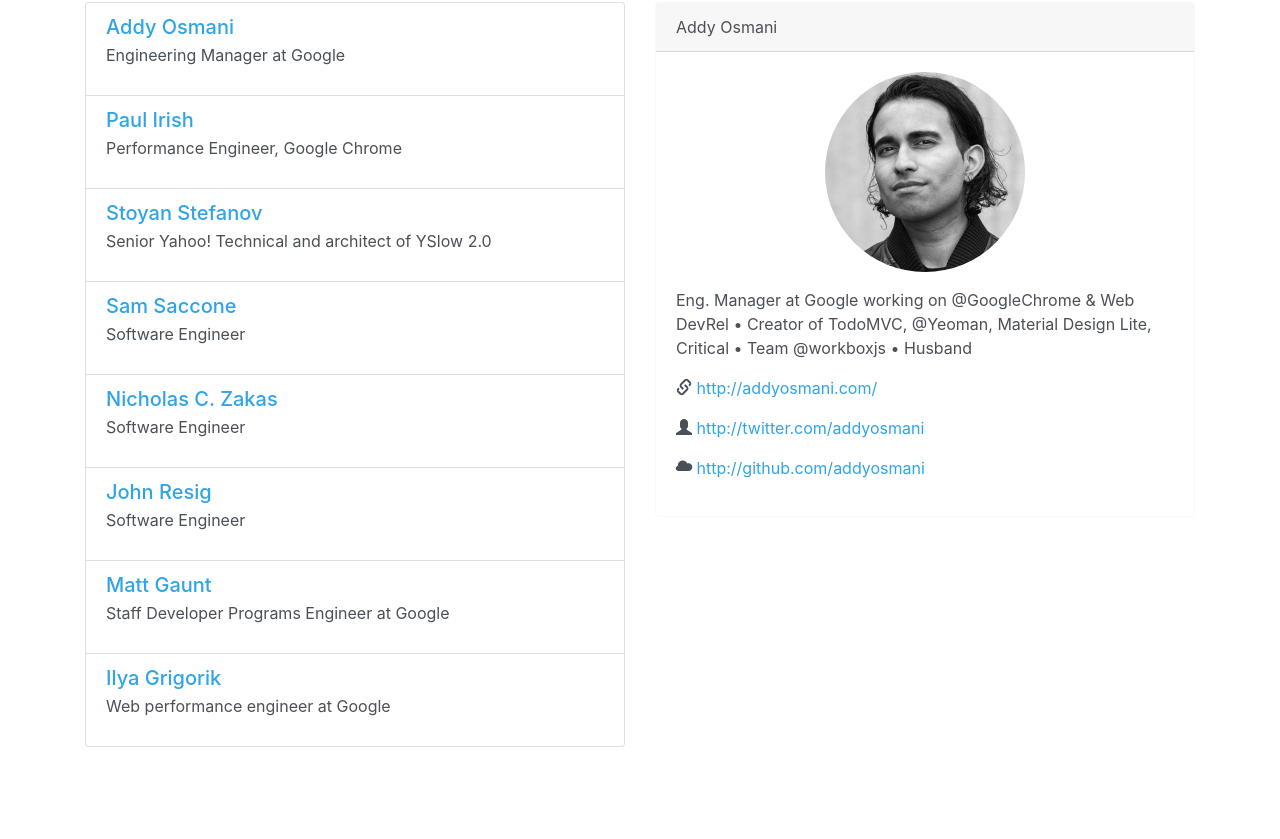
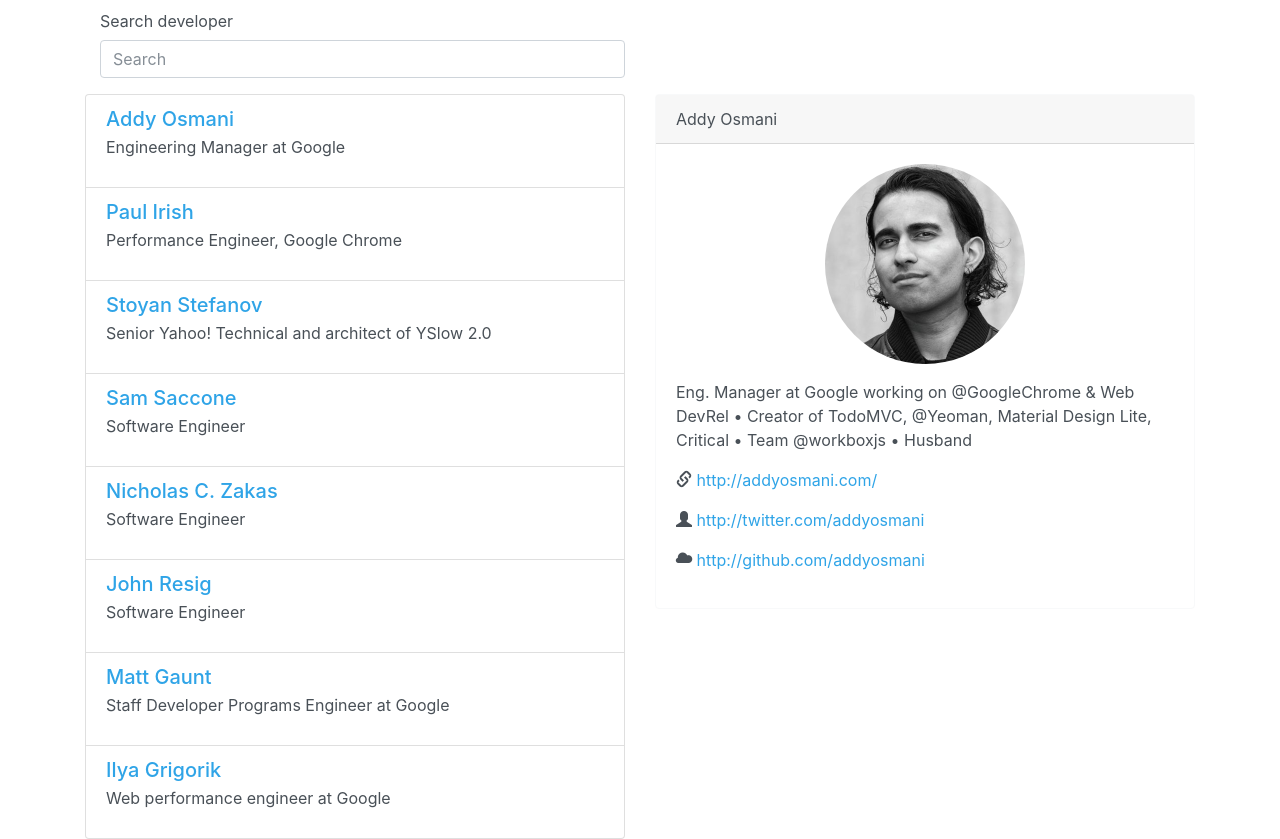
Before and after one commit to JuanMaRuiz/TestingJS, a website: page app/index.html in a window 1280 px wide. Shown: the part 54-893 px from the top of the page. Before the commit the page ends 801 px from the top, so only its background shows below. Drawn offline with Linux system fonts and the light colour scheme.

Commit message:
Added search field to filter developers

```diff
--- a/app/index.html
+++ b/app/index.html
@@ -15,6 +15,14 @@
     </header> <!-- /. End of colunm -> container div for h1 -->
 
     <div class="row">
+      <div class="col-xs-12 col-md-12">
+        <div class="form col-xs-12 col-md-6">
+          <div class="form-group">
+            <label class="col-form-label" for="inputDefault">Search developer</label>
+            <input type="text" class="form-control" placeholder="Search" id="search">
+          </div>
+        </div>
+      </div>
       <div class="col-xs-12 col-md-6 col-lg-6">
         <div id="devs-list" class="list-group">
           <!-- Here goes the list of developers -->
```
